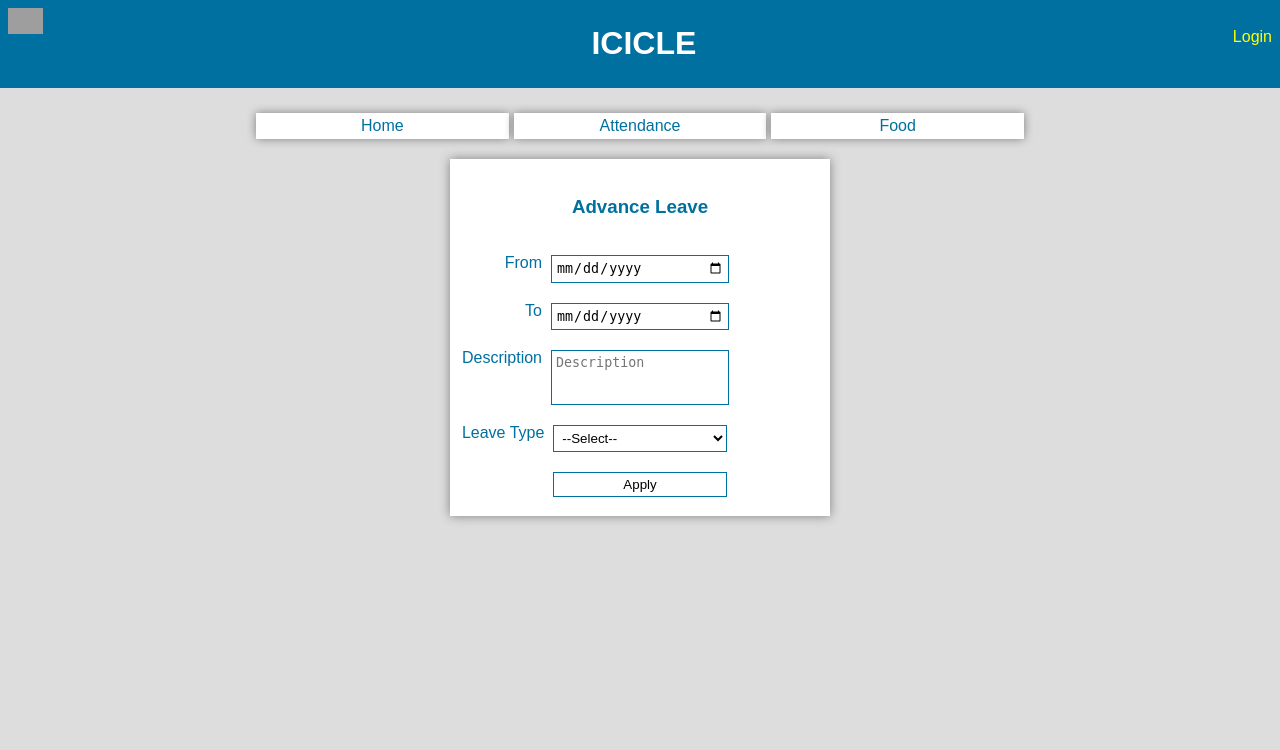
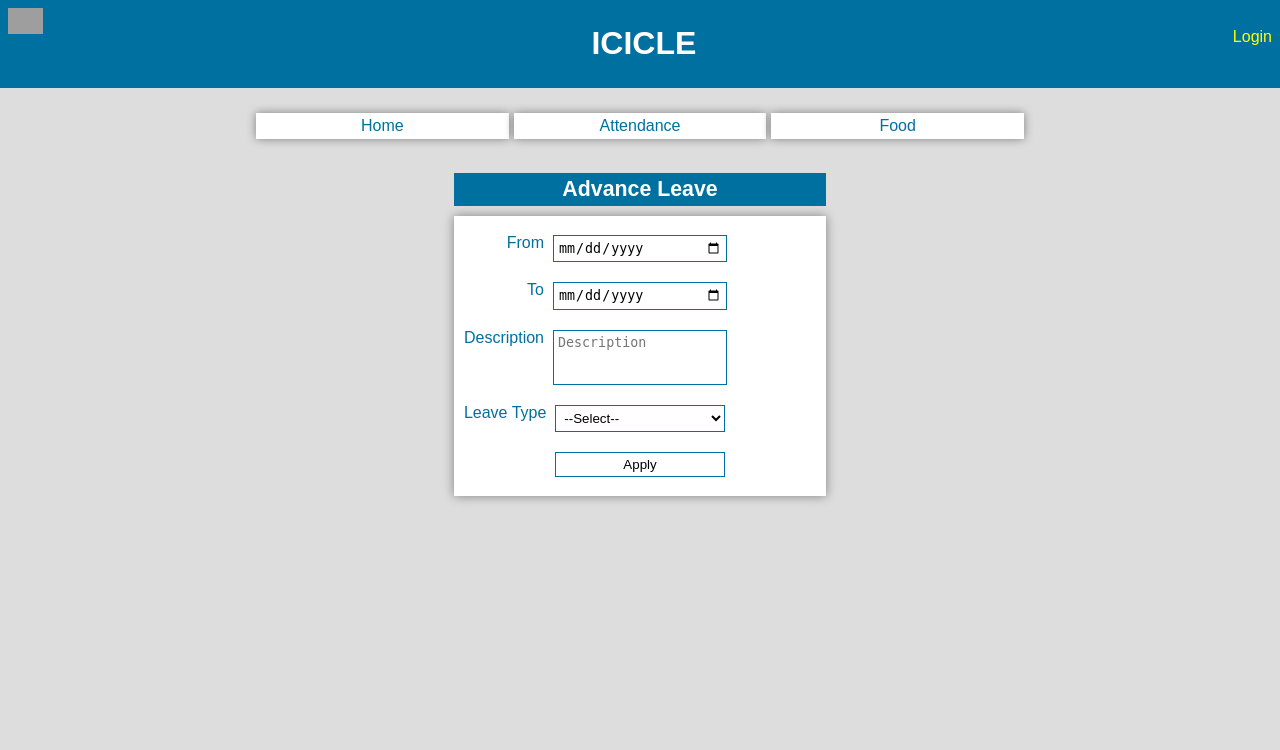
Before and after one commit to iceanimations/icicle, a Django app: template attendance/templates/attendance/advance_leave.html in a window 1280 px wide. Shown: the top 750 px of the page. Run offline with Django 3.2, Linux system fonts and the light colour scheme; the template is opened without the code that fills it: values that come from a table or form of the project are taken from there, others are empty; data comes from the database, SQL or seed files in the repository; grey boxes are pictures that could not be loaded.

Commit message:
minor adjustments

```diff
--- a/attendance/templates/attendance/advance_leave.html
+++ b/attendance/templates/attendance/advance_leave.html
@@ -5,11 +5,13 @@
 
 <div class="row">
 	<div class="col-3"></div>
-	<form class="col-6 box" method="post">
+	<div class="col-6">
+		<div class="row-simple">
+			<div class="col-12 text-center theme-color font-x-large"><b>Advance Leave</b></div>
+		</div>
+		<div class="row-simple">
+			<form class="box col-12" method="post">
 				{% csrf_token %}
-		<div class="row-simple">
-			<h3 class="col-12 text-center">Advance Leave</h3>
-		</div>
 				{% if errors %}
 					<div class="row-simple red">
 						<div class="col-12 text-center">{{ errors.0 }}</div>
@@ -62,6 +64,8 @@
 					<div class="col-3"></div>
 				</div>
 			</form>
+		</div>
+	</div>
 	<div class="col-3"></div>
 </div>
 
```
Also changed, not shown: attendance/templates/attendance/attendance.html (+13 -7 lines). Lines whose indentation alone changed are shown as unchanged.
